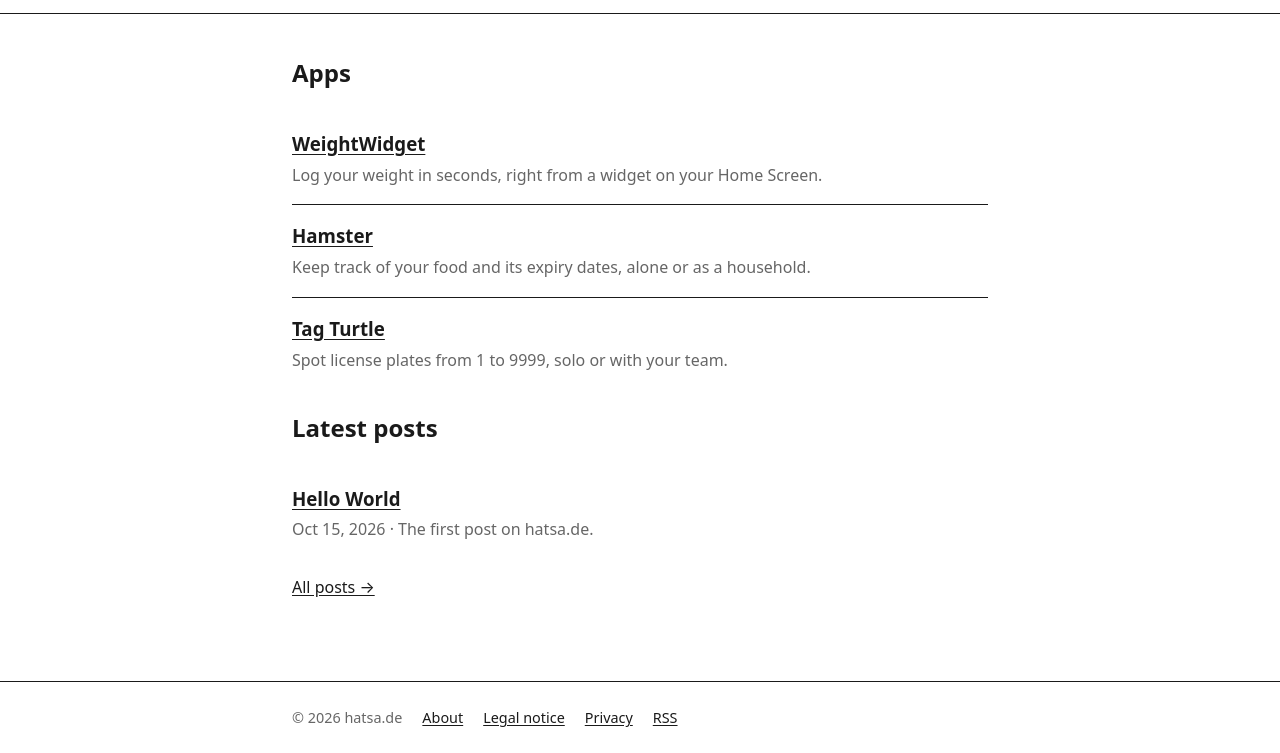
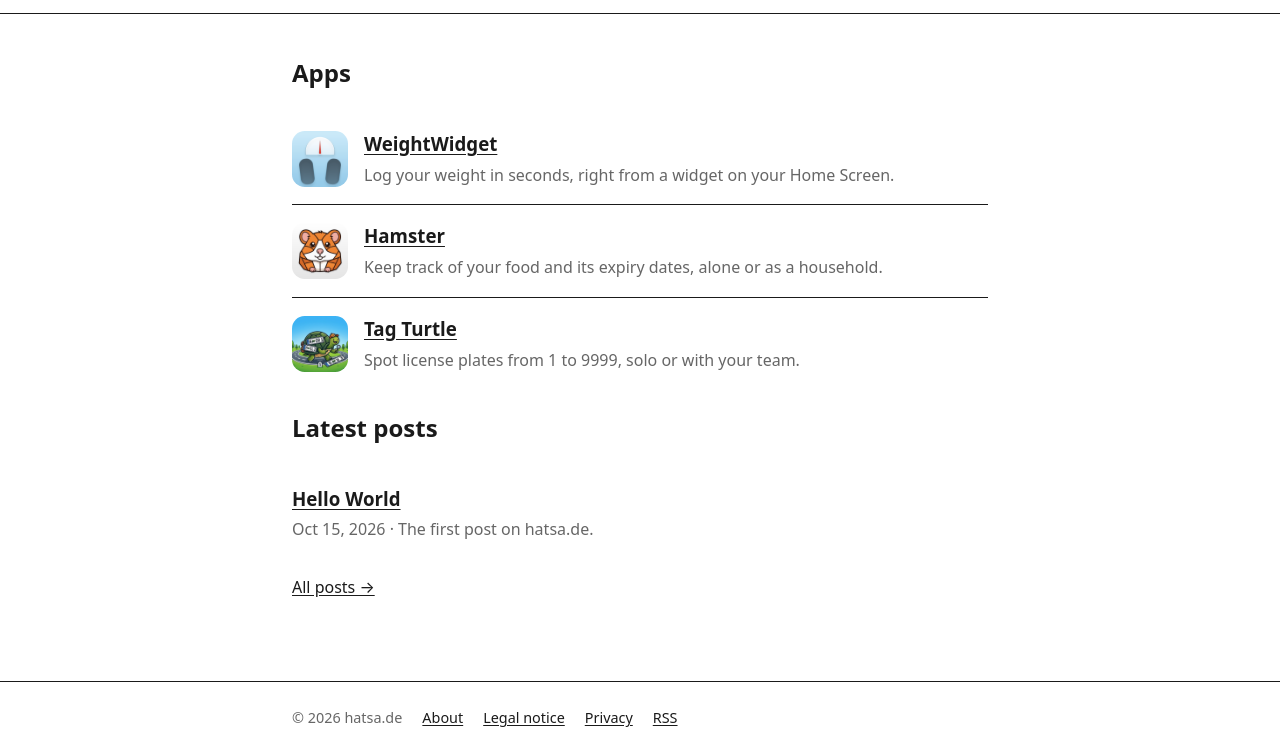
Before and after one commit to MaxiAschenbrenner/hatsa.de, an Astro site: page / in a window 1280 px wide. Shown: the part 48-801 px from the top of the page. Built offline with nearby package versions, Linux system fonts and the light colour scheme; Astro itself is replaced by a stand-in of ours.

Commit message:
Show app icons on the home page
Home page and apps overview now share one AppEntries component and a
getAppList helper instead of duplicating the list markup and sorting.

Co-Authored-By: Claude Opus 5.5 <noreply@anthropic.com>

```diff
--- /dev/null
+++ b/src/components/AppEntries.astro
@@ -0,0 +1,25 @@
+---
+import type { AppListItem } from '../i18n/content';
+import { localizePath, type Lang } from '../i18n/ui';
+import AppIcon from './AppIcon.astro';
+
+interface Props {
+  apps: AppListItem[];
+  /** Language of the page the list is shown on. */
+  lang: Lang;
+}
+
+const { apps, lang } = Astro.props;
+---
+
+<ul class="entries">
+  {apps.map((app) => (
+    <li class="app-entry">
+      <AppIcon name={app.entry.data.name} icon={app.entry.data.icon} size={56} />
+      <div>
+        <h3><a href={localizePath(lang, `/apps/${app.slug}/`)}>{app.entry.data.name}</a></h3>
+        <p class="muted">{app.entry.data.tagline}</p>
+      </div>
+    </li>
+  ))}
+</ul>
--- a/src/i18n/content.ts
+++ b/src/i18n/content.ts
@@ -34,6 +34,15 @@ export async function getApps() {
   return groupBySlug(await getCollection('apps'));
 }
 
+/** All apps as listed on a `lang` page, in their configured order. */
+export async function getAppList(lang: Lang) {
+  return (await getApps())
+    .map((item) => ({ slug: item.slug, ...resolve(item, lang) }))
+    .sort((a, b) => a.entry.data.order - b.entry.data.order);
+}
+
+export type AppListItem = Awaited<ReturnType<typeof getAppList>>[number];
+
 /** `getStaticPaths` result for app pages: every app in every language, falling back to untranslated content. */
 export async function appPaths() {
   return (await getApps()).flatMap((item) =>
--- a/src/pages/[...lang]/index.astro
+++ b/src/pages/[...lang]/index.astro
@@ -1,6 +1,7 @@
 ---
+import AppEntries from '../../components/AppEntries.astro';
 import PostEntries from '../../components/PostEntries.astro';
-import { getApps, getPostList, resolve } from '../../i18n/content';
+import { getAppList, getPostList } from '../../i18n/content';
 import { langPaths, localizePath, useTranslations, type Lang } from '../../i18n/ui';
 import Base from '../../layouts/Base.astro';
 
@@ -9,22 +10,13 @@ export const getStaticPaths = langPaths;
 const { lang } = Astro.props as { lang: Lang };
 const t = useTranslations(lang);
 
-const apps = (await getApps())
-  .map((item) => ({ slug: item.slug, ...resolve(item, lang) }))
-  .sort((a, b) => a.entry.data.order - b.entry.data.order);
+const apps = await getAppList(lang);
 const posts = (await getPostList(lang)).slice(0, 3);
 ---
 
 <Base lang={lang}>
   <h2>{t('nav.apps')}</h2>
-  <ul class="entries">
-    {apps.map((app) => (
-      <li>
-        <h3><a href={localizePath(lang, `/apps/${app.slug}/`)}>{app.entry.data.name}</a></h3>
-        <p class="muted">{app.entry.data.tagline}</p>
-      </li>
-    ))}
-  </ul>
+  <AppEntries apps={apps} lang={lang} />
 
   <h2>{t('home.latestPosts')}</h2>
   <PostEntries posts={posts} lang={lang} />
```
Also changed, not shown: src/pages/[...lang]/apps/index.astro (+5 -17 lines).
